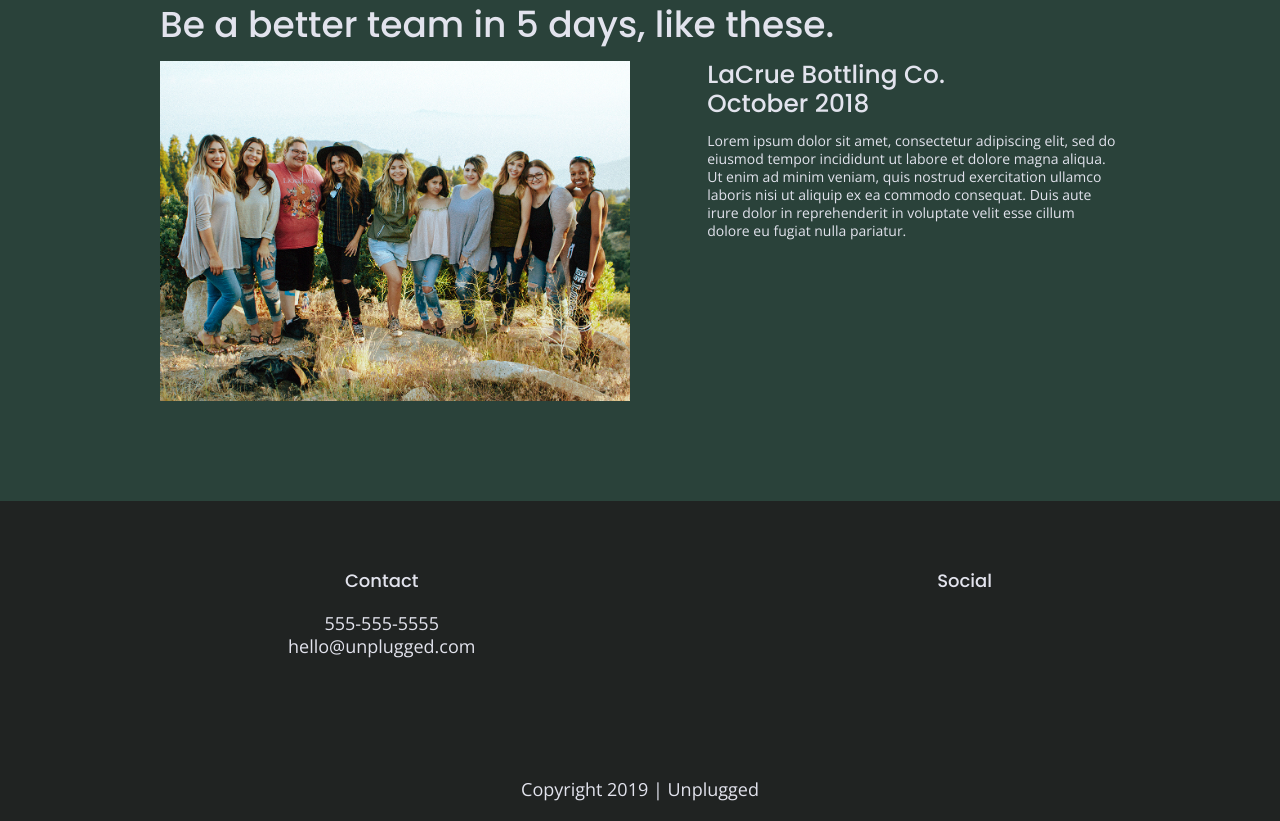
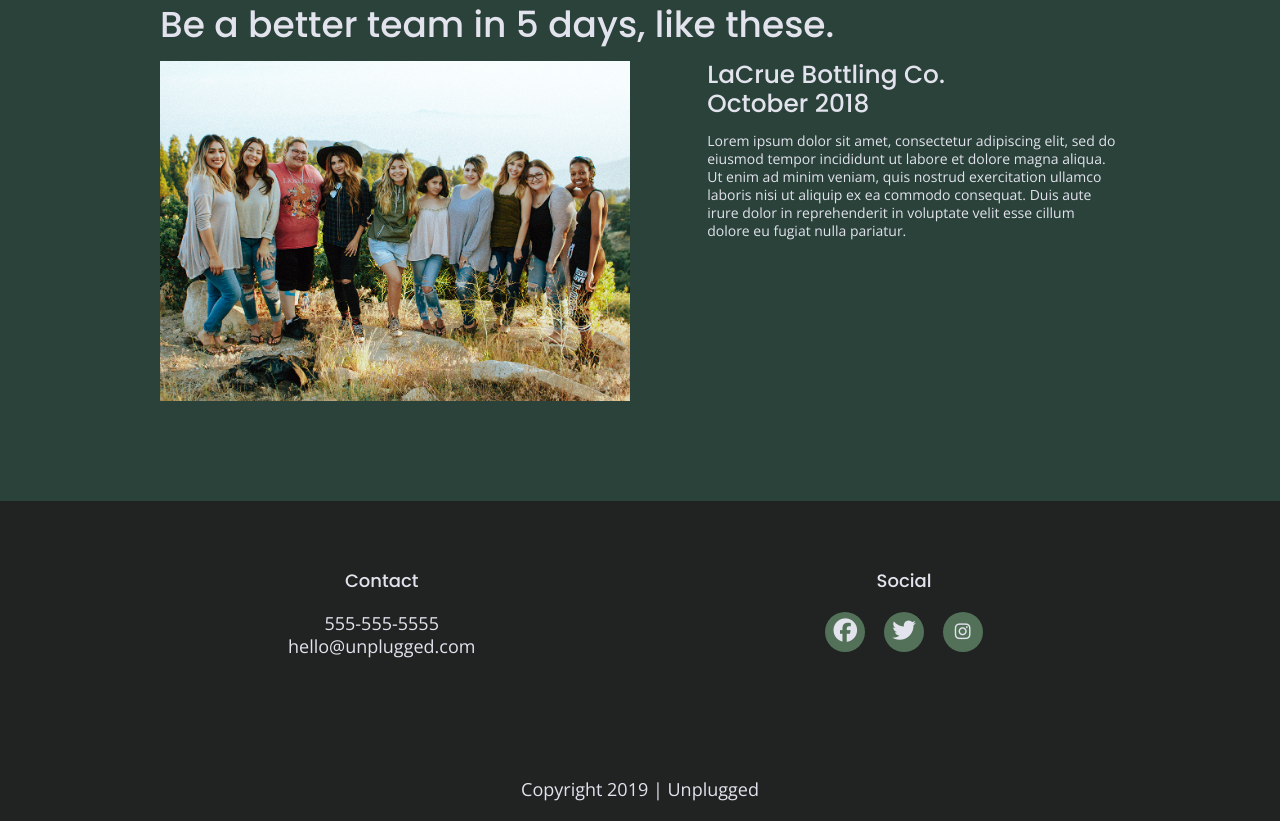
Before and after one commit to mkennedy5280/unplugged-2, a website built with Parcel: page index.html in a window 1280 px wide. Shown: the part 2179-3000 px from the top of the page. Built offline with nearby package versions, Linux system fonts and the light colour scheme.

Commit message:
Adds social icons to footer

```diff
--- a/css/main.css
+++ b/css/main.css
@@ -222,16 +222,28 @@ footer .contact {
   margin-bottom: 50px;
 }
 
+footer .social {
+  flex-basis:  25%;
+}
+
 footer .social-icons p {
+  background-color: #527158;
+  border-radius: 50%;
+  width: 40px;
+  height: 40px;
   display: flex;
   justify-content: center;
-  align-content: center;
+  align-items: center;
 }
 
 footer .social-icons {
   display: flex;
   justify-content: space-around;
   align-content: center;
+}
+
+footer .social-icons p i {
+  font-size: 1.3125em;
 }
 
 footer .copyright {
--- a/index.html
+++ b/index.html
@@ -160,13 +160,13 @@
         <h4>Social</h4>
         <div class="social-icons">
           <p>
-            <a href="https://www.facebook.com/Skillcrush/" target="_blank"></a>
+            <a href="https://www.facebook.com/Skillcrush/" target="_blank"><i class="fab fa-facebook"></i></a>
           </p>
           <p>
-            <a href="https://twitter.com/Skillcrush" target="_blank"></a>
+            <a href="https://twitter.com/Skillcrush" target="_blank"><i class="fab fa-twitter"></i></a>
           </p>
           <p>
-            <a href="https://www.instagram.com/skillcrush/" target="_blank"></a>
+            <a href="https://www.instagram.com/skillcrush/" target="_blank"<i class="fab fa-instagram"></i></a>
           </p>
         </div>
       </div>
```
Also changed, not shown: about/index.html (+3 -3 lines), faq/index.html (+3 -3 lines).
